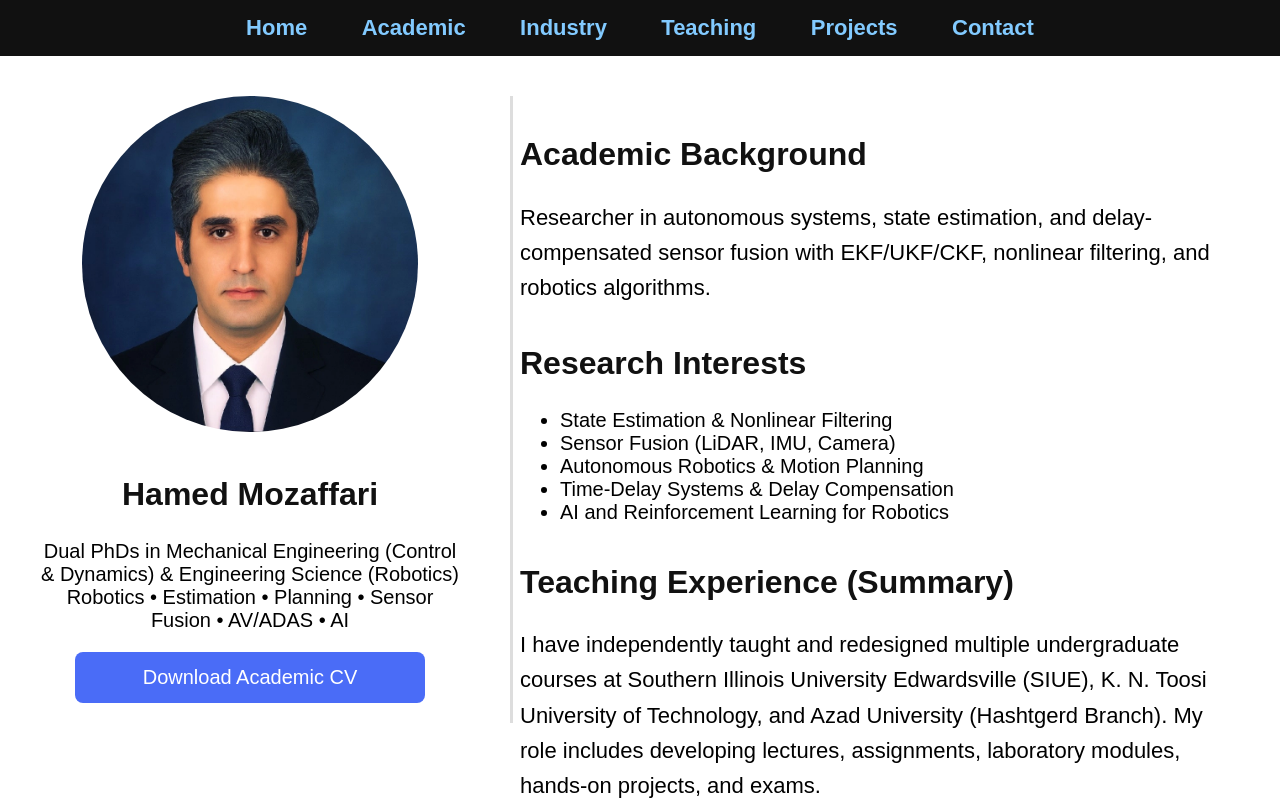
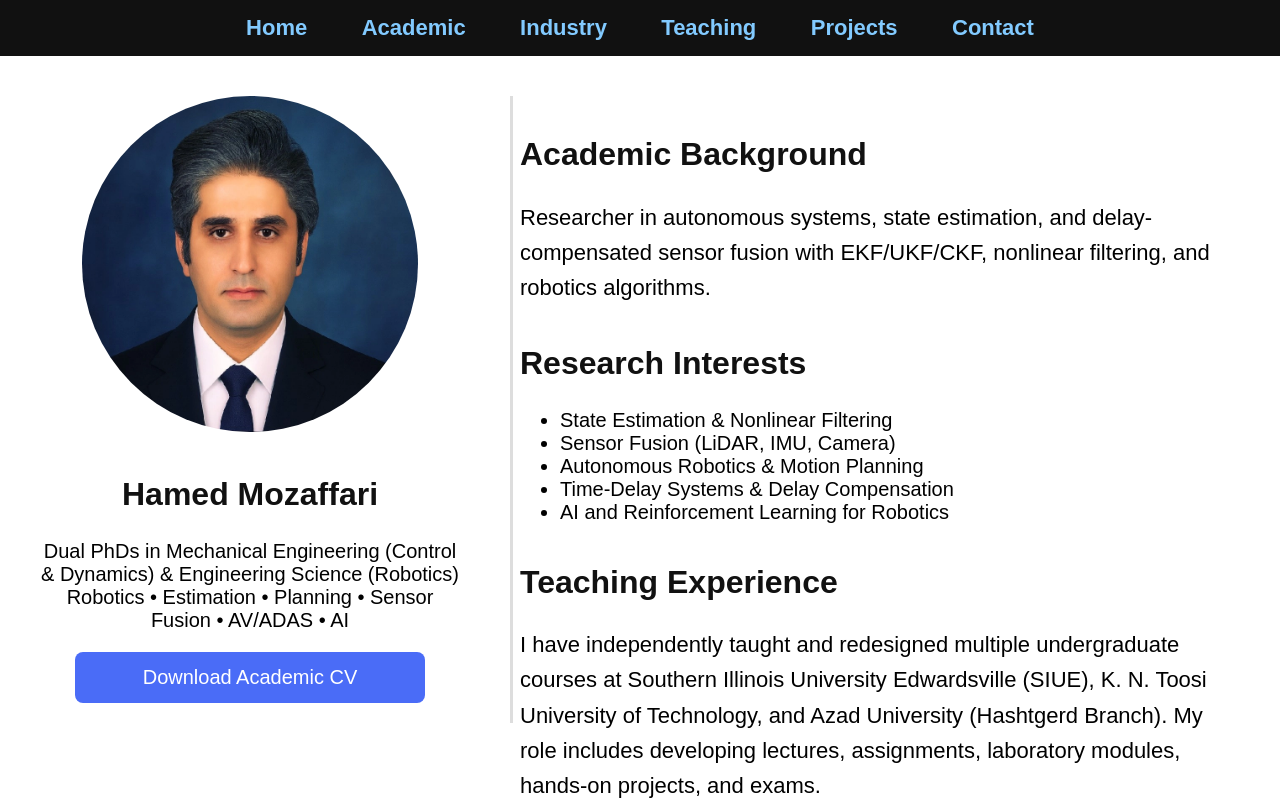
Before and after one commit to hmozaff/hmozaff.github.io, a plain HTML site: page academic.html in a window 1280 px wide. Shown: the top 806 px of the page. Drawn offline with Linux system fonts and the light colour scheme.

Commit message:
Update academic.html

```diff
--- a/academic.html
+++ b/academic.html
@@ -138,7 +138,7 @@
             <li>AI and Reinforcement Learning for Robotics</li>
         </ul>
 
-        <h2>Teaching Experience (Summary)</h2>
+        <h2>Teaching Experience </h2>
         <p style="font-size:22px; line-height:1.6;">
             I have independently taught and redesigned multiple undergraduate courses
             at Southern Illinois University Edwardsville (SIUE), K. N. Toosi University
```
